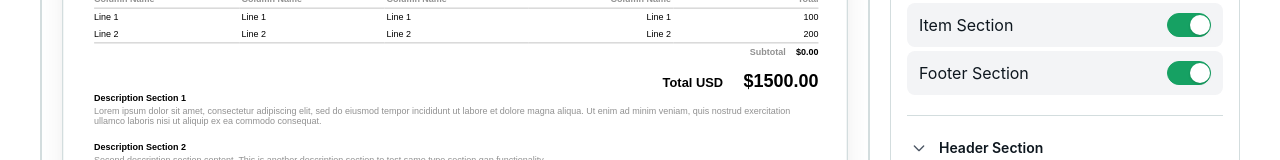
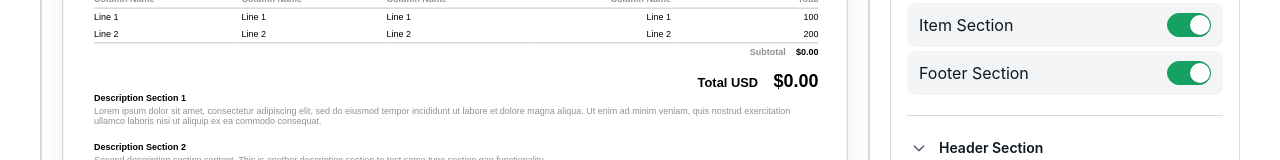
Before and after one commit to jinrilidong/invoice-template-editor, a Vue app in the folder invoice-template-editor/: page / in a window 1280 px wide. Shown: the part 601-761 px from the top of the page. Built offline with nearby package versions, Linux system fonts and the light colour scheme; the HTML template or start-up script is replaced by a standard one.

Commit message:
Fix Summary Section bug

```diff
--- a/invoice-template-editor/src/App.vue
+++ b/invoice-template-editor/src/App.vue
@@ -374,10 +374,6 @@ const templateData = reactive<TemplateData>({
       showSubtotal: true,
     },
   ],
-  summary: {
-    labelText: 'Total USD',
-    amount: 1500,
-  },
   description: [
     {
       id: '1',
@@ -433,6 +429,10 @@ const templateData = reactive<TemplateData>({
       ],
     },
   ],
+  summary: {
+    labelText: 'Total USD',
+    amount: undefined,
+  },
   footer: {
     info: '',
     name: '',
--- a/invoice-template-editor/src/components/PdfCompatibleRenderer.vue
+++ b/invoice-template-editor/src/components/PdfCompatibleRenderer.vue
@@ -160,9 +160,7 @@
               </template>
 
               <!-- Summary Section -->
-              <template
-                v-if="props.sectionStates.summary && props.templateData.summary"
-              >
+              <template v-if="props.sectionStates.summary">
                 <tr>
                   <td
                     class="section-clickable"
@@ -170,9 +168,9 @@
                     @click.stop="handleSectionClick('summary-section')"
                   >
                     <SummarySection
-                      :tables="props.templateData.tables || []"
+                      :tables="props.templateData.tables"
+                      :summary="props.templateData.summary"
                       :style-config="props.styleConfig as any"
-                      :summary-data="props.templateData.summary"
                     />
                     <!-- Section spacer after summary section -->
                     <table
--- a/invoice-template-editor/src/components/PdfConfigPanel.vue
+++ b/invoice-template-editor/src/components/PdfConfigPanel.vue
@@ -174,7 +174,7 @@ const visibleSections = computed(() => {
     })
   }
 
-  // Summary Section (放在 Table Section 之后)
+  // Summary Section (放在 Table Section 下面)
   if (props.sectionStates.summary) {
     sections.push({
       key: 'summary',
--- a/invoice-template-editor/src/components/PdfPaginationPreview.vue
+++ b/invoice-template-editor/src/components/PdfPaginationPreview.vue
@@ -137,7 +137,6 @@ interface SectionStates {
   info: boolean
   hInfo: boolean
   table: boolean
-  summary: boolean
   description: boolean
   item: boolean
   footer: boolean
--- a/invoice-template-editor/src/components/PdfPreviewPanel.vue
+++ b/invoice-template-editor/src/components/PdfPreviewPanel.vue
@@ -419,7 +419,15 @@
                     class="font-semibold leading-4.25 text-black text-right whitespace-pre"
                     style="font-size: 14px"
                   >
-                    ${{ (props.templateData.summary?.amount || 0).toFixed(2) }}
+                    {{
+                      props.templateData.summary?.amount &&
+                      String(props.templateData.summary.amount).trim() !== ''
+                        ? props.templateData.summary.amount
+                        : '$' +
+                          (props.templateData.tables || [])
+                            .reduce((sum: number, table: any) => sum + (table.total || 0), 0)
+                            .toFixed(2)
+                    }}
                   </p>
                 </div>
               </div>
@@ -774,12 +782,16 @@
           </div>
 
           <!-- Summary -->
-          <div v-if="props.sectionStates.summary" style="margin: 8px 0; text-align: right">
+          <div v-if="props.sectionStates.table" style="margin: 8px 0; text-align: right">
             <span style="font-size: 10px; color: #919191; font-weight: 600; margin-right: 12px"
-              >{{ props.templateData.summary?.labelText || 'Total USD' }}</span
+              >Total USD</span
             >
             <span style="font-size: 14px; font-weight: 600"
-              >${{ (props.templateData.summary?.amount || 0).toFixed(2) }}</span
+              >${{
+                (props.templateData.tables || [])
+                  .reduce((sum: number, table: any) => sum + (table.total || 0), 0)
+                  .toFixed(2)
+              }}</span
             >
           </div>
 
@@ -1013,6 +1025,10 @@ interface TemplateData {
     total: number
     rowsNumber?: number
   }>
+  summary?: {
+    labelText?: string
+    amount?: string
+  }
   description?: Array<{
     id?: string
     content: string
--- a/invoice-template-editor/src/components/PdfSummarySection.vue
+++ b/invoice-template-editor/src/components/PdfSummarySection.vue
@@ -2,18 +2,25 @@
   <UnifiedSection title="Summary Section" id="config-summary-section">
     <!-- Label Text Input -->
     <UnifiedLInput
-      v-model="summaryData.labelText"
+      :model-value="summaryData.labelText || ''"
+      @update:model-value="updateField('labelText', $event)"
       label="Label Text"
-      placeholder="Enter label text (e.g., Total USD)"
     />
 
     <!-- Amount Input -->
     <UnifiedLInput
-      v-model="summaryData.amount"
+      :model-value="summaryData.amount || ''"
+      @update:model-value="updateField('amount', $event)"
       label="Amount"
-      type="number"
-      placeholder="Enter amount"
+      placeholder="Enter amount (e.g., 1,234.56 or $1,234.56)"
     />
+
+    <!-- Help Text -->
+    <div>
+      <p class="text-sm text-[#9fb1bd]">
+        Summary section displays the total amount. Amount can also be calculated automatically from table subtotals if left empty.
+      </p>
+    </div>
   </UnifiedSection>
 </template>
 
@@ -27,14 +34,27 @@ const props = defineProps<BaseSectionProps<SummaryData>>()
 
 const emit = defineEmits<BaseSectionEmits<SummaryData>>()
 
-// 使用computed来避免循环更新
+// 默认数据
+const defaultData: SummaryData = {
+  labelText: 'Total USD',
+  amount: undefined,
+}
+
+// 使用computed管理数据
 const summaryData = computed({
-  get: () => props.modelValue || {
-    labelText: 'Total USD',
-    amount: 0
-  },
-  set: (value) => {
-    emit('update:modelValue', value)
+  get: () => props.modelValue || defaultData,
+  set: (value) => emit('update:modelValue', value),
+})
+
+// 更新字段
+const updateField = (field: keyof SummaryData, value: string) => {
+  const newData = { ...summaryData.value }
+  if (field === 'amount') {
+    // 处理 amount: 空字符串设为 undefined，否则直接存储字符串
+    newData.amount = value === '' ? undefined : value
+  } else {
+    newData[field] = value
   }
-})
+  emit('update:modelValue', newData)
+}
 </script>
--- a/invoice-template-editor/src/components/sections/SummarySection.vue
+++ b/invoice-template-editor/src/components/sections/SummarySection.vue
@@ -21,7 +21,7 @@
             lineHeight: '9px',
           }"
         >
-          {{ summaryData?.labelText || styleConfig?.summary?.labelText || 'Total USD' }}
+          {{ summary?.labelText || styleConfig?.summary?.labelText || 'Total USD' }}
         </span>
         <span
           :style="{
@@ -39,7 +39,7 @@
             paddingLeft: (styleConfig?.summary?.labelContentGap ?? 12) + 'px',
           }"
         >
-          ${{ (summaryData?.amount ?? totalAmount.value).toFixed(2) }}
+          {{ displayAmount }}
         </span>
       </td>
     </tr>
@@ -89,21 +89,27 @@ interface StyleConfig {
 
 interface SummaryData {
   labelText?: string
-  amount?: number
+  amount?: string
 }
 
 const props = defineProps<{
   tables?: Table[]
+  summary?: SummaryData
   styleConfig: StyleConfig
-  summaryData?: SummaryData
 }>()
 
-// 计算总金额（作为后备值）
+// 计算总金额（从表格）
 const totalAmount = computed(() => {
-  if (props.tables && props.tables.length > 0) {
-    return props.tables.reduce((sum, table) => sum + (table.total || 0), 0)
+  if (!props.tables || props.tables.length === 0) return 0
+  return props.tables.reduce((sum, table) => sum + (table.total || 0), 0)
+})
+
+// 显示金额：优先使用 summary.amount，否则使用计算的总金额（带 $ 符号和格式化）
+const displayAmount = computed(() => {
+  if (props.summary?.amount && String(props.summary.amount).trim() !== '') {
+    return props.summary.amount
   }
-  return 0
+  return '$' + totalAmount.value.toFixed(2)
 })
 </script>
 
--- a/invoice-template-editor/src/types/section.ts
+++ b/invoice-template-editor/src/types/section.ts
@@ -98,7 +98,7 @@ export interface FooterData {
 // Summary Section 数据
 export interface SummaryData {
   labelText?: string
-  amount?: number
+  amount?: string
 }
 
 // Section 状态
```
